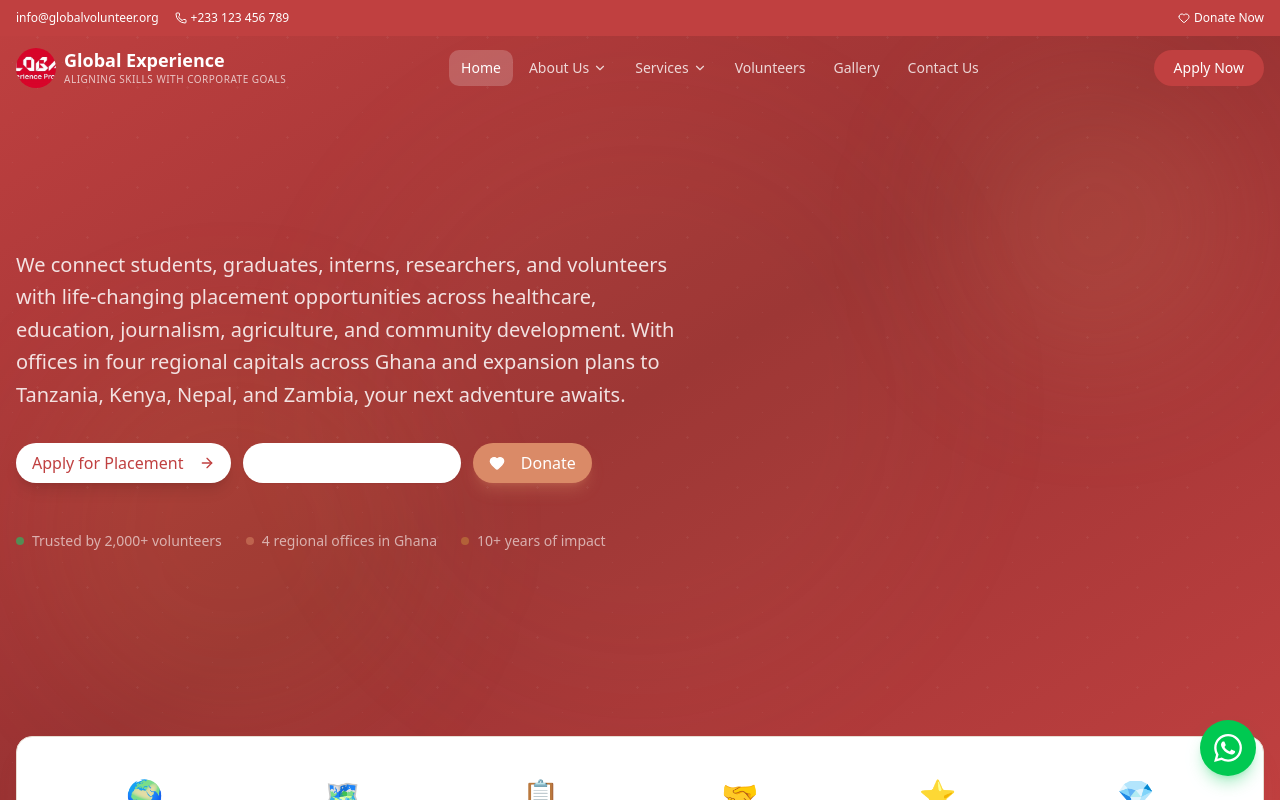
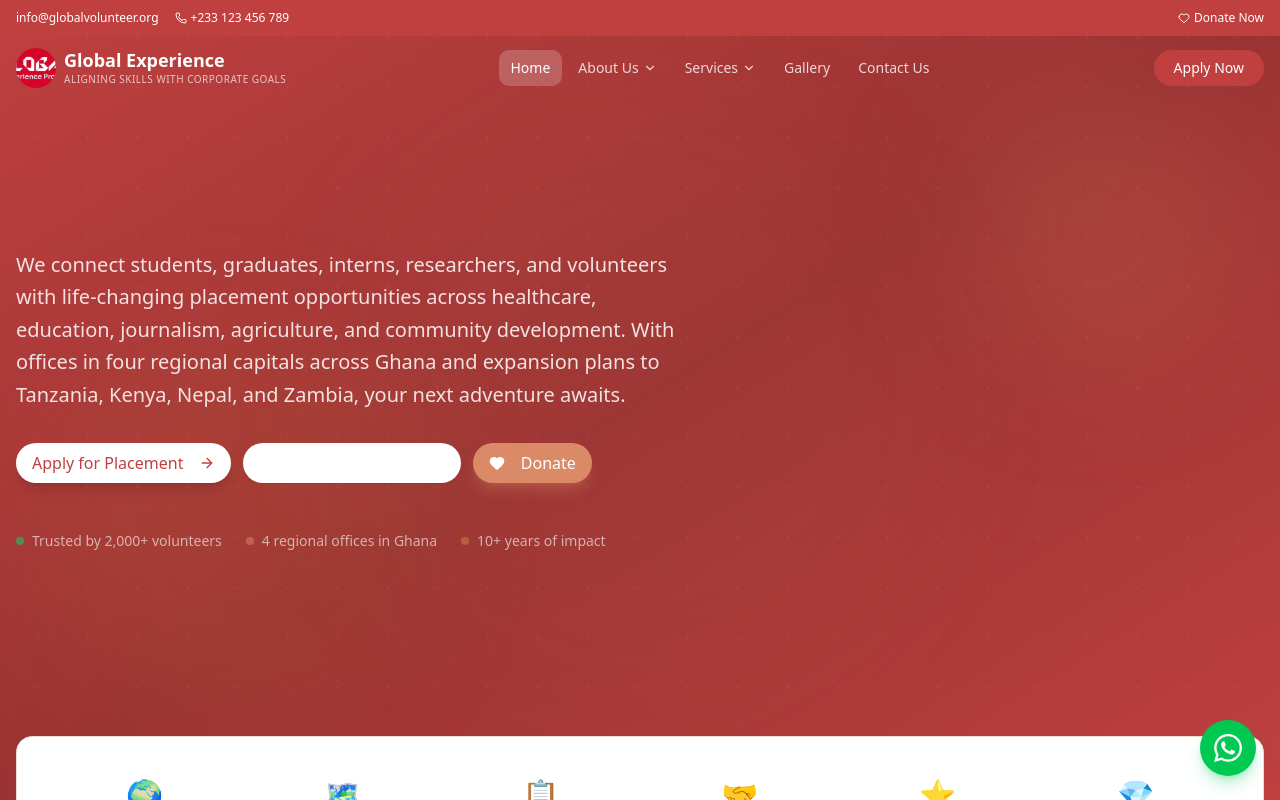
Before and after one commit to lilromeo2290/Global_Experience-, a Next.js app: page / in a window 1280 px wide. Shown: the top 800 px of the page. Built offline with nearby package versions, Linux system fonts and the light colour scheme.

Commit message:
5a82b820-bc25-435a-9b56-c335630faaed

```diff
--- a/src/components/footer.tsx
+++ b/src/components/footer.tsx
@@ -12,7 +12,6 @@ const quickLinks = [
   { label: 'Our Branches', href: '/about/branches' },
   { label: 'Our Team', href: '#team' },
   { label: 'Our Services', href: '#services' },
-  { label: 'Volunteers', href: '#volunteer' },
   { label: 'Gallery', href: '#gallery' },
   { label: 'Contact Us', href: '#contact' },
 ]
--- a/src/components/navbar.tsx
+++ b/src/components/navbar.tsx
@@ -43,7 +43,6 @@ const navLinks: NavLink[] = [
       { label: 'Feeding', href: '#feeding' },
     ],
   },
-  { label: 'Volunteers', href: '#volunteer', key: 'volunteer' },
   { label: 'Gallery', href: '#gallery', key: 'gallery' },
   { label: 'Contact Us', href: '#contact', key: 'contact' },
 ]
```
